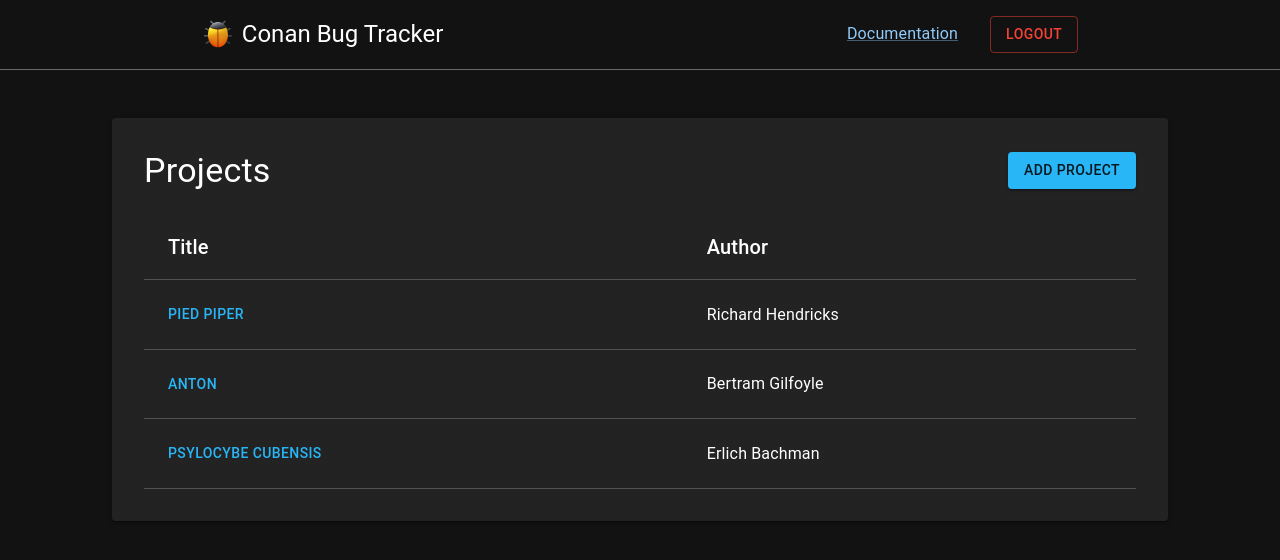
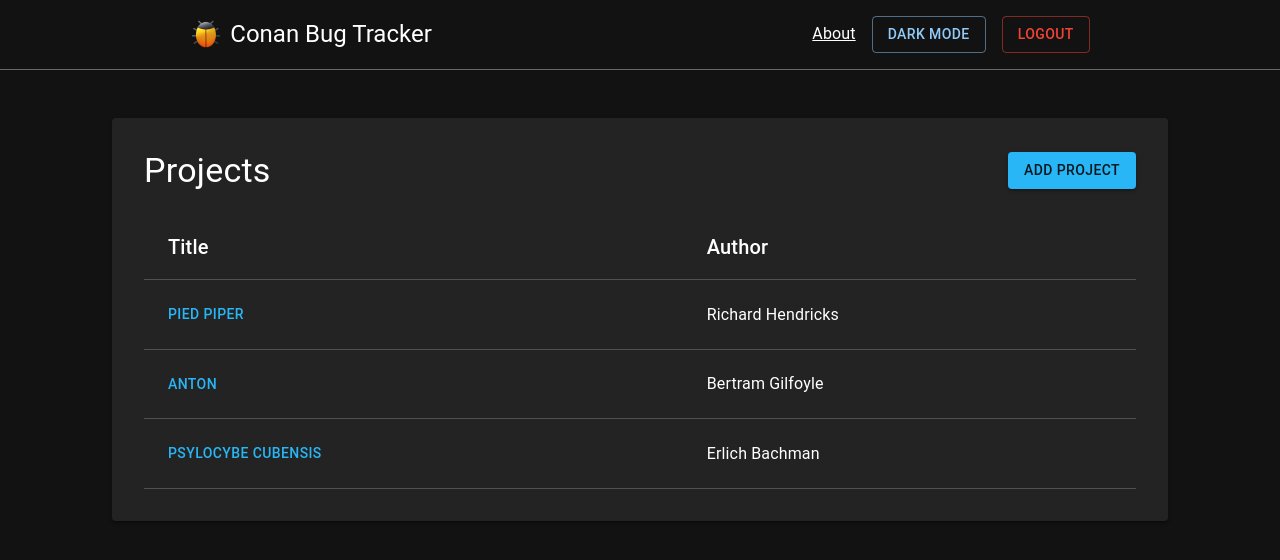
Before and after one commit to mlmabuti/conan-bug-tracker, a React (Vite) app: page / in a window 1280 px wide. Both pictures are taken after a click on the button "LOGIN". Shown: the top 560 px of the page. Built offline with nearby package versions, Linux system fonts and the light colour scheme.

Commit message:
add dark and light mode, create a box for project page

```diff
--- a/src/App.jsx
+++ b/src/App.jsx
@@ -5,13 +5,15 @@ import {Navbar} from "./components/Navbar.jsx";
 import { ThemeProvider, createTheme } from '@mui/material/styles';
 import CssBaseline from '@mui/material/CssBaseline';
 
-const darkTheme = createTheme({
-    palette: {
-        mode: 'dark',
-    },
-});
 function App() {
     const [loggedIn, setLoggedIn] = useState(false);
+    const [colorMode, setColorMode] = useState('dark')
+
+    const darkTheme = createTheme({
+        palette: {
+            mode: colorMode,
+        },
+    });
 
   return (
       <>
@@ -19,7 +21,7 @@ function App() {
               <CssBaseline />
               {loggedIn ?
                   <>
-                  <Navbar setLoggedIn={setLoggedIn}/>
+                  <Navbar setLoggedIn={setLoggedIn} setColorMode={setColorMode} colorMode={colorMode}/>
                   <Dashboard />
                   </>
                   :
--- a/src/components/Navbar.jsx
+++ b/src/components/Navbar.jsx
@@ -18,8 +18,15 @@ export const Navbar = (props) => {
                 <Typography variant="h5">Conan Bug Tracker</Typography>
             </Stack>
 
-            <Stack direction="row" alignItems="center" spacing={4}>
-                <Link>Documentation</Link>
+            <Stack direction="row" alignItems="center" spacing={2}>
+                <Link color="inherit" target="_blank" href="https://github.com/mlmabuti/conan-bug-tracker">About</Link>
+                <Button variant="outlined" onClick={() =>
+                {
+                    props.colorMode === 'dark' ? props.setColorMode('light') : props.setColorMode('dark')
+                }
+                }>
+                    {props.colorMode + " mode"}
+                </Button>
                 <Button variant="outlined" color="error" onClick={logout}>
                     Logout
                 </Button>
--- a/src/pages/Projects.jsx
+++ b/src/pages/Projects.jsx
@@ -1,17 +1,20 @@
-import {Button, Container, Stack, Typography} from "@mui/material";
+import {Button, Container, Stack, Typography, Paper} from "@mui/material";
 import {TicketsTable} from "../components/TicketsTable"
 
 export const Projects = (props) => {
     return (
         <>
-            <Container maxWidth="md">
+            <Container maxWidth="lg">
+                <Paper sx={{p:4, m:6}} >
+
                 <Stack
+                    sx={{mb:3}}
                     alignItems="center"
                     direction="row"
                 justifyContent="space-between"
                 >
-                    <Typography variant="h4" sx={{py:4}}>
-                        {"Project: " + props.project.title}
+                    <Typography variant="h4">
+                        {props.project.title}
                     </Typography>
 
                     <Button variant="outlined" color="warning" onClick={() =>
@@ -21,6 +24,7 @@ export const Projects = (props) => {
                 </Stack>
 
                 <TicketsTable project={props.project}/>
+                </Paper>
             </Container>
         </>
     )
```
